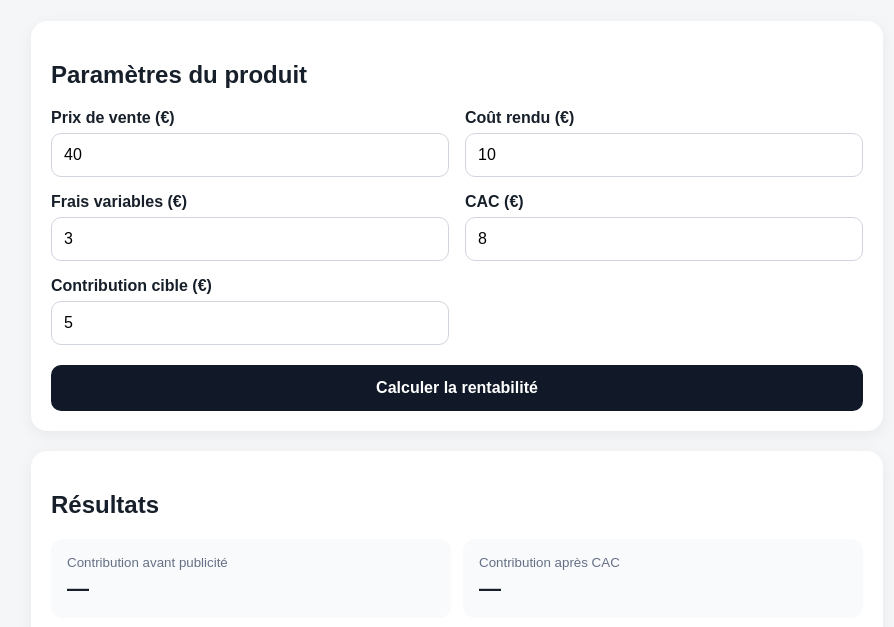
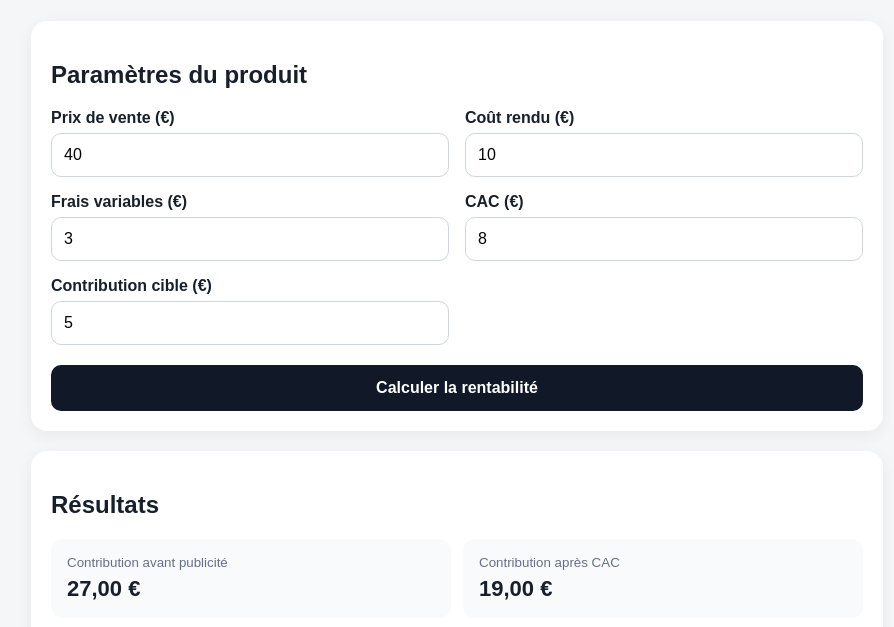
Before and after one commit to mustaphacherfaoui0482-ux/e-commerce-kit-v4, a plain HTML site: page profitability/index.html in a window 1280 px wide. Shown: the part 119-746 px from the top of the page, without its empty margins (183-1077 px from the left). Drawn offline with Linux system fonts and the light colour scheme.

Commit message:
Update index.html

```diff
--- a/profitability/index.html
+++ b/profitability/index.html
@@ -220,7 +220,7 @@
   <script type="module">
 
     import { calculateProfitability }
-      from "../engines/profitability-engine.js";
+      from "../v4/engines/profitability-engine.js";
 
     const $ = (id) => document.getElementById(id);
 
```
